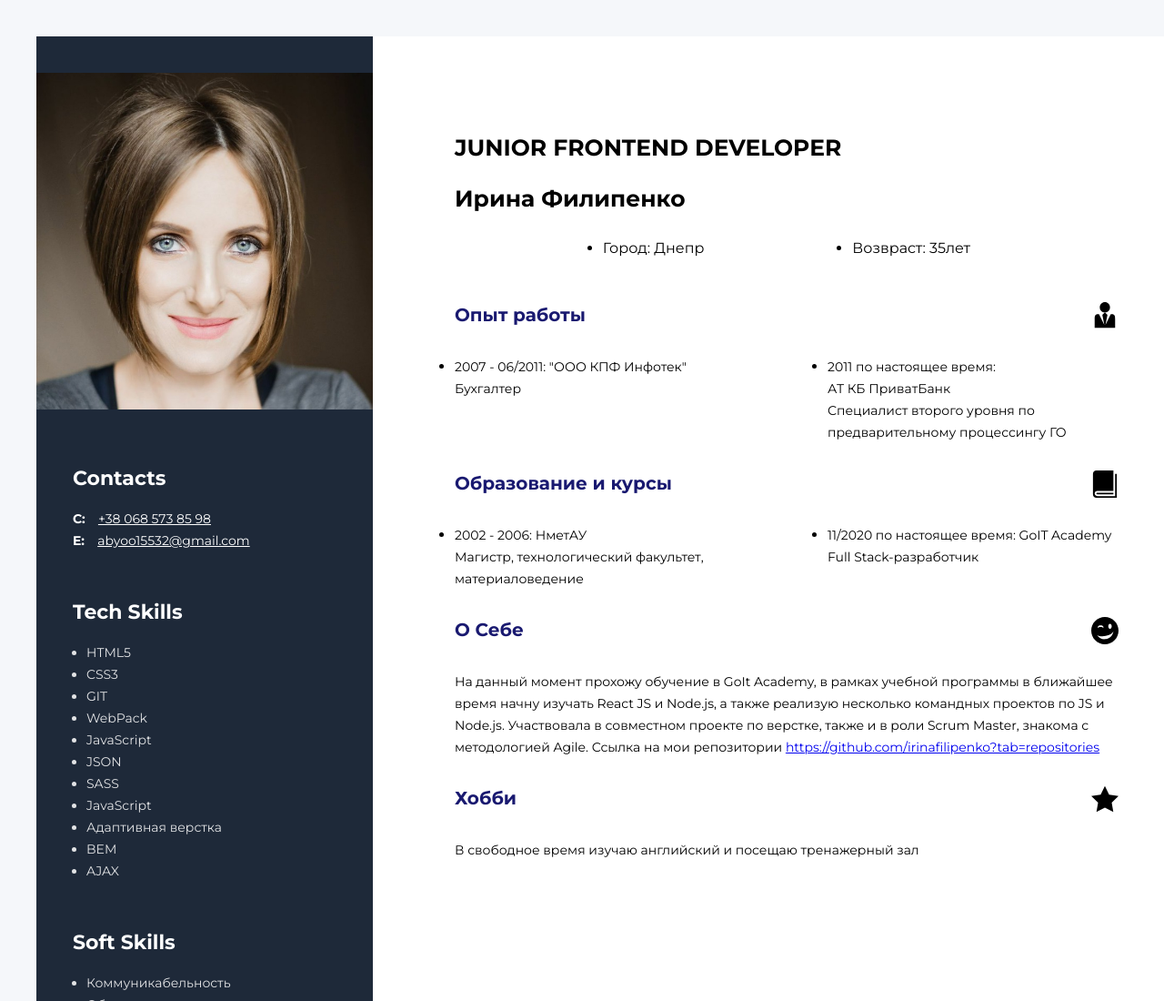
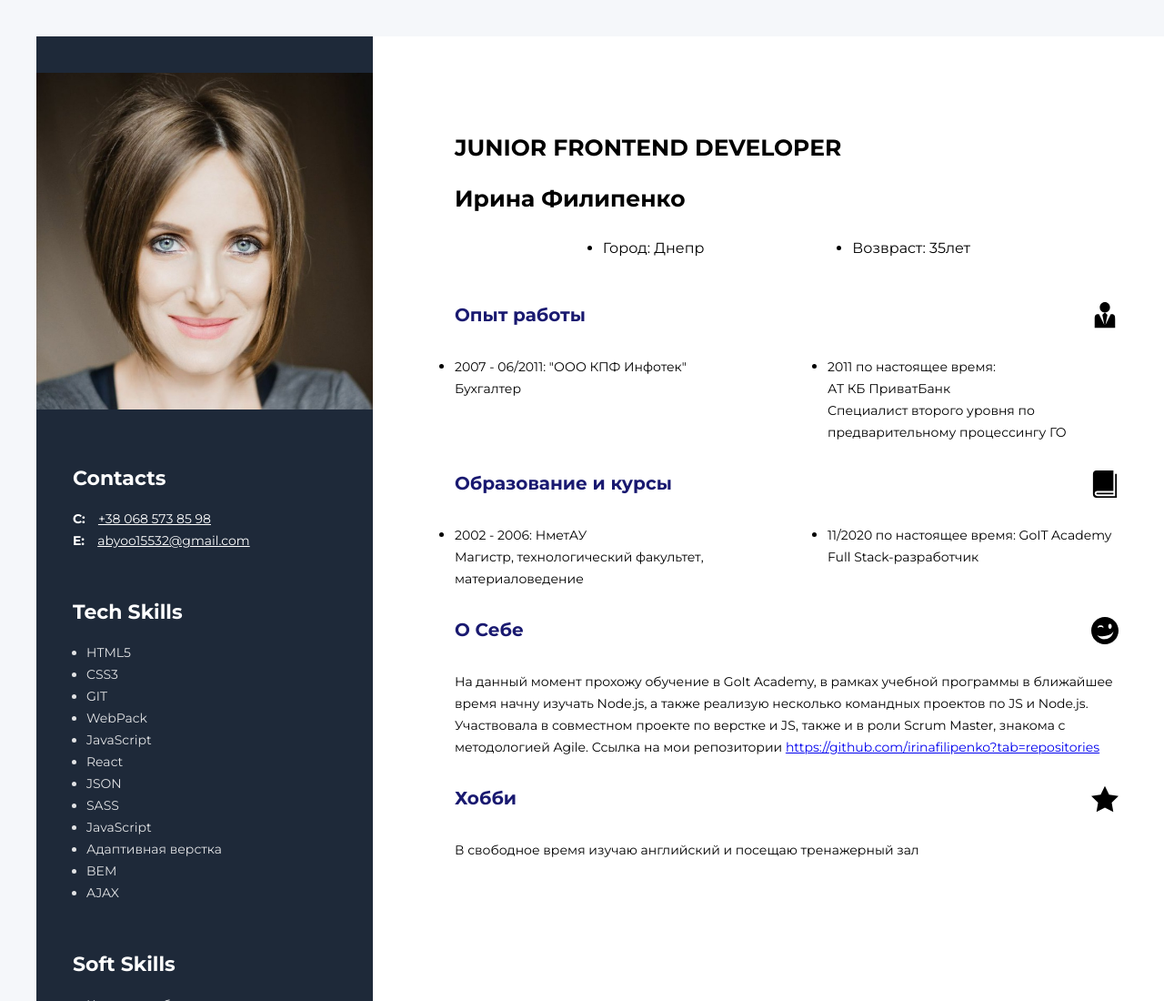
Before and after one commit to irinafilipenko/My-resume, a plain HTML site: page index.html in a window 1280 px wide. Shown: the top 1100 px of the page at 91% size. Drawn offline with Linux system fonts and the light colour scheme.

Commit message:
Update index.html

```diff
--- a/index.html
+++ b/index.html
@@ -41,7 +41,7 @@
             <li class="sidebar-info-skill">GIT</li>
             <li class="sidebar-info-skill">WebPack</li>
             <li class="sidebar-info-skill">JavaScript</li>
-
+            <li class="sidebar-info-skill">React</li>
             <li class="sidebar-info-skill">JSON</li>
             <li class="sidebar-info-skill">SASS</li>
             <li class="sidebar-info-skill">JavaScript</li>
@@ -121,9 +121,9 @@
         </div>
         <p class="main-info-skill">
           На данный момент прохожу обучение в GoIt Academy, в рамках учебной
-          программы в ближайшее время начну изучать React JS и Node.js, а также
-          реализую несколько командных проектов по JS и Node.js. Участвовала в
-          совместном проекте по верстке, также и в роли Scrum Master, знакома с
+          программы в ближайшее время начну изучать Node.js, а также реализую
+          несколько командных проектов по JS и Node.js. Участвовала в совместном
+          проекте по верстке и JS, также и в роли Scrum Master, знакома с
           методологией Agile. Ссылка на мои репозитории
           <a
             href="https://github.com/irinafilipenko?tab=repositories"
```
